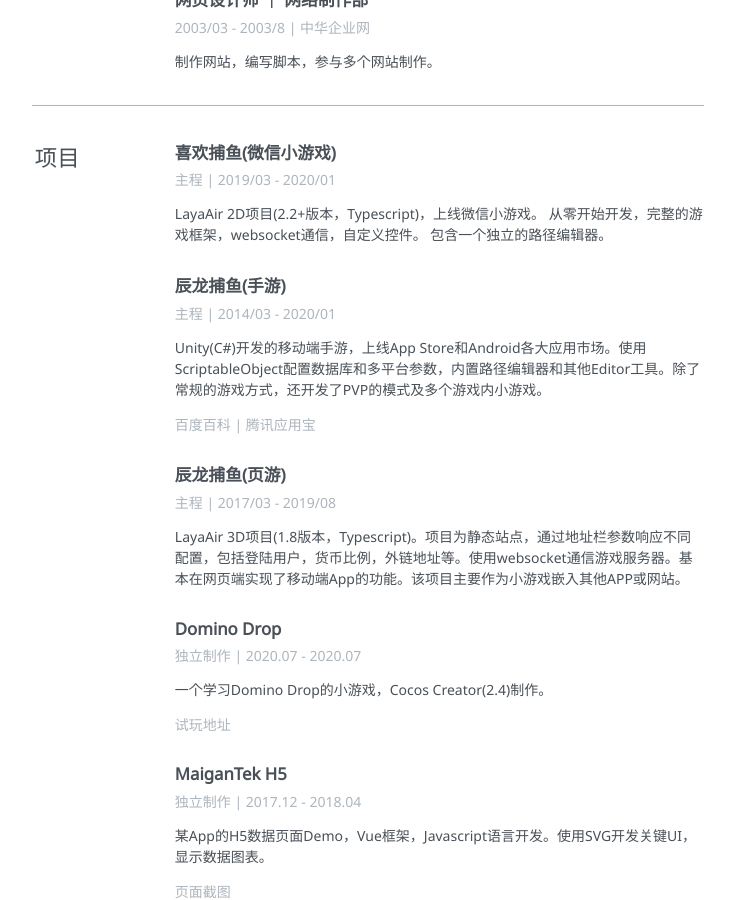
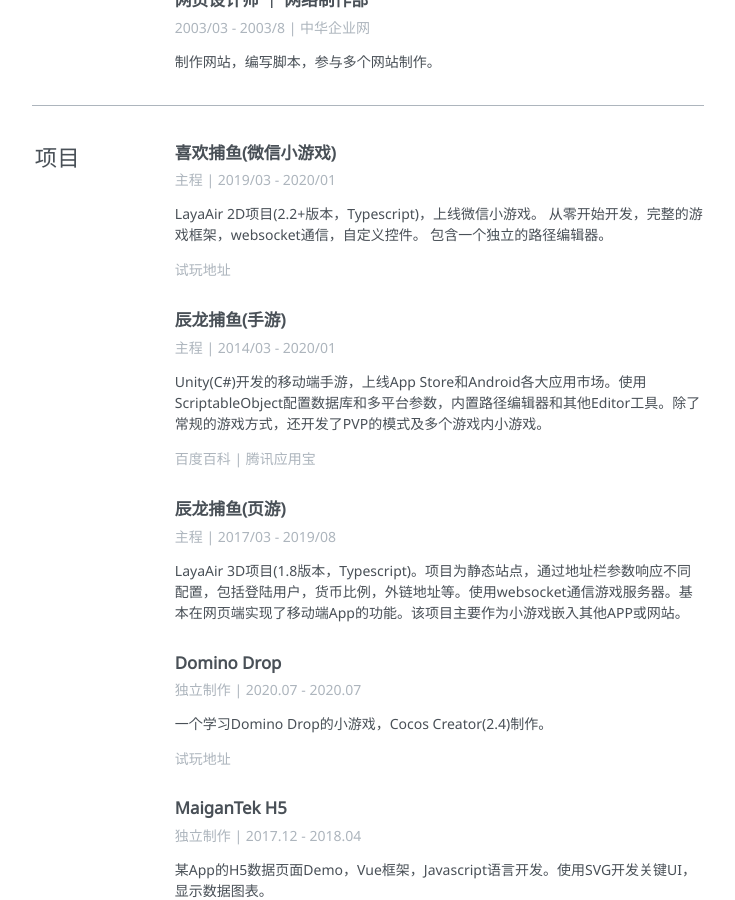
Before and after one commit to odierobin/Resume, a Jekyll site: the page built from index.markdown, in a window 1280 px wide and 900 px high, scrolled down 1238 px. Shown: the whole window, without its empty margins (272-1007 px from the left). Built offline with Jekyll 4.4.1, drawn with Linux system fonts in a browser that asks for light colours.

Commit message:
update an address

```diff
--- a/_data/resume_zhcn.yml
+++ b/_data/resume_zhcn.yml
@@ -57,6 +57,9 @@ projects:
       包含一个独立的路径编辑器。
     duration: "2019/03 - 2020/01"
     contribution: 主程
+    addon:
+      - text: "试玩地址"
+        link: "https://client.ifishbox.com/"
   - name: "辰龙捕鱼(手游)"
     description: "Unity(C#)开发的移动端手游，上线App Store和Android各大应用市场。使用ScriptableObject配置数据库和多平台参数，内置路径编辑器和其他Editor工具。除了常规的游戏方式，还开发了PVP的模式及多个游戏内小游戏。"
     duration: "2014/03 - 2020/01"
```
